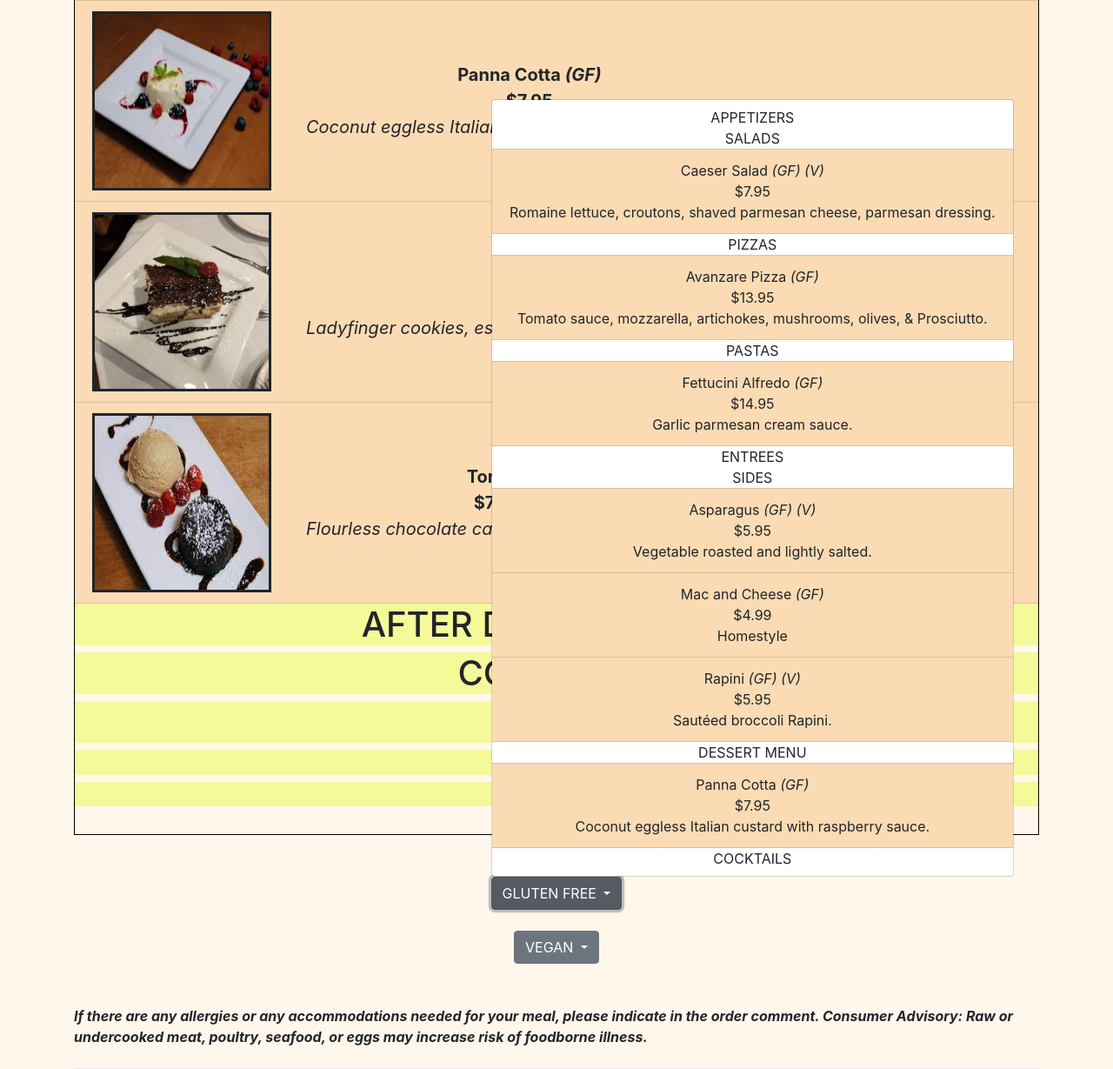
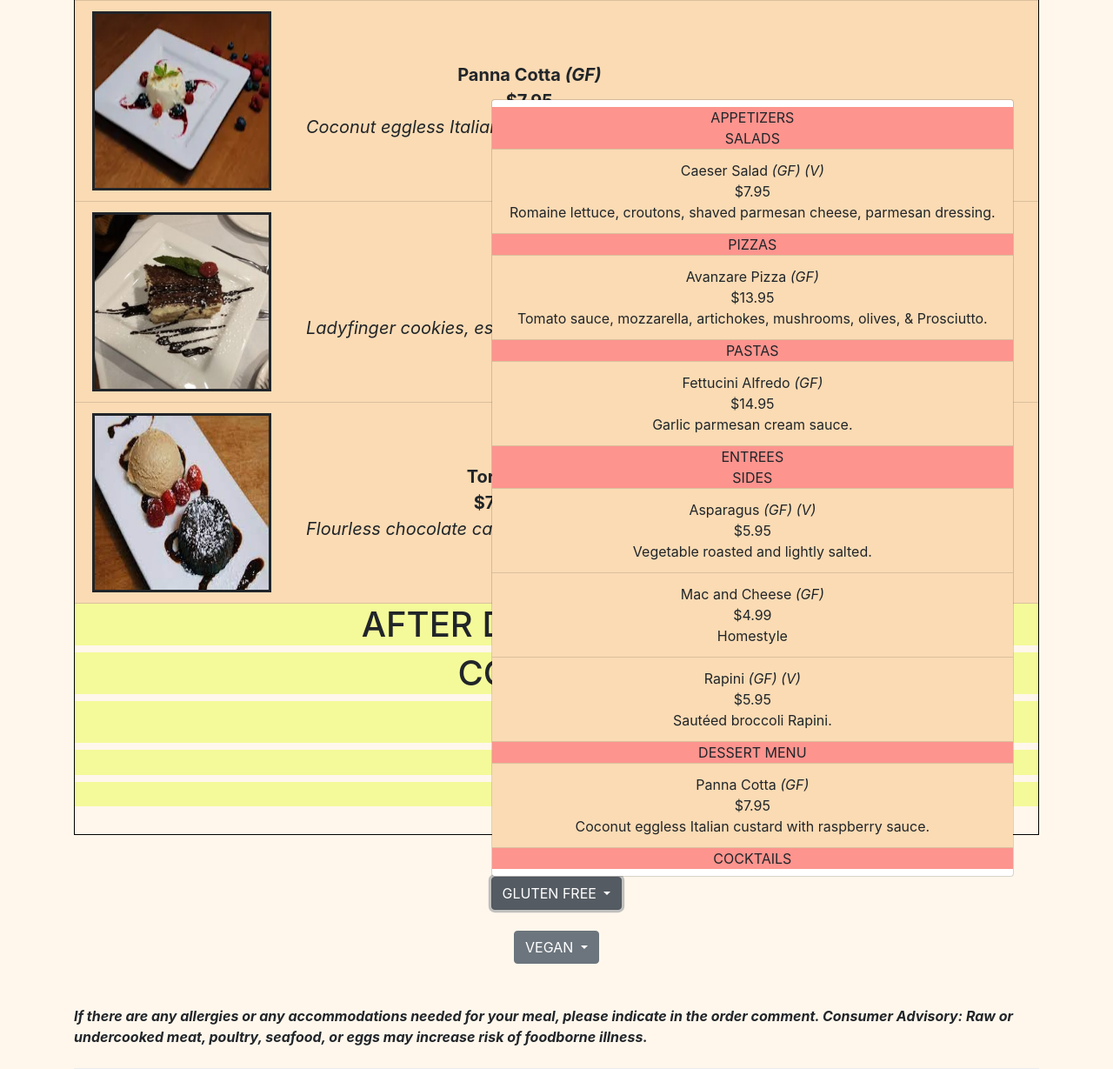
Before and after one commit to rancy1313/Avanzare, a Flask app: page / in a window 1280 px wide, after a click on "GLUTEN FREE". Shown: the part 4326-5555 px from the top of the page at 87% size. Run offline with Flask 2, Linux system fonts and the light colour scheme; data comes from the database, SQL or seed files in the repository; some libraries are stand-ins or nearby versions.

Commit message:
added css colors to sttart page vegan/gluten free filters and fixed nav bug where it wouldn't direct user to the right page

```diff
--- a/avanzareApp/templates/base.html
+++ b/avanzareApp/templates/base.html
@@ -41,7 +41,7 @@
                     <a class="nav-item nav-link" id="logout" href="/logout">Logout</a>
                 {% else %}
                 <!-- Not logged in nav links-->
-                    <a class="nav-item nav-link" id="menu" href="/start_page">Menu</a>
+                    <a class="nav-item nav-link" id="menu" href="/">Menu</a>
                     <a class="nav-item nav-link" id="login" href="/login">Login</a>
                     <a class="nav-item nav-link" id="signup" href="/sign-up">Sign Up</a>
                 {% endif %}
--- a/avanzareApp/templates/start_page.html
+++ b/avanzareApp/templates/start_page.html
@@ -99,7 +99,7 @@
             <!-- it will display all menu types but only display menu items that have Gluten free as an option -->
             {% for menu in ["APPETIZERS", "SALADS", "PIZZAS", "PASTAS", "ENTREES", "SIDES", "DESSERT MENU", "COCKTAILS"] %}
                 {% if print_once == 1 %}
-                    <div align="center">{{ menu }}</div>
+                    <div class="h1Color" align="center">{{ menu }}</div>
                     {% set print_once = 0 %}
                 {% endif %}
                 {% for item in items %}
@@ -138,7 +138,7 @@
             <!-- it will display all menu types but only display menu items that have vegan as an option -->
             {% for menu in ["APPETIZERS", "SALADS", "PIZZAS", "PASTAS", "ENTREES", "SIDES", "DESSERT MENU", "COCKTAILS"] %}
                 {% if print_once == 1 %}
-                    <div align="center">{{ menu }}</div>
+                    <div class="h1Color" align="center">{{ menu }}</div>
                     {% set print_once = 0 %}
                 {% endif %}
                 {% for item in items %}
```
